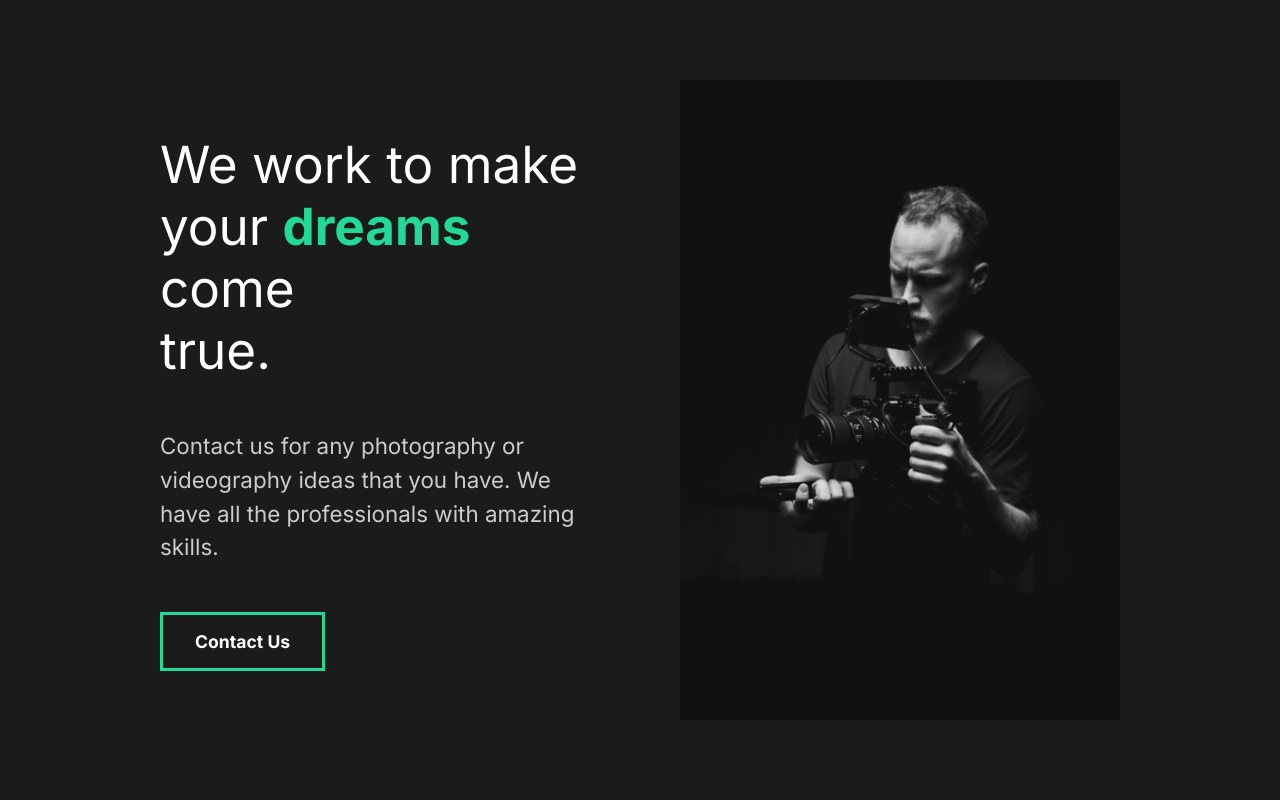
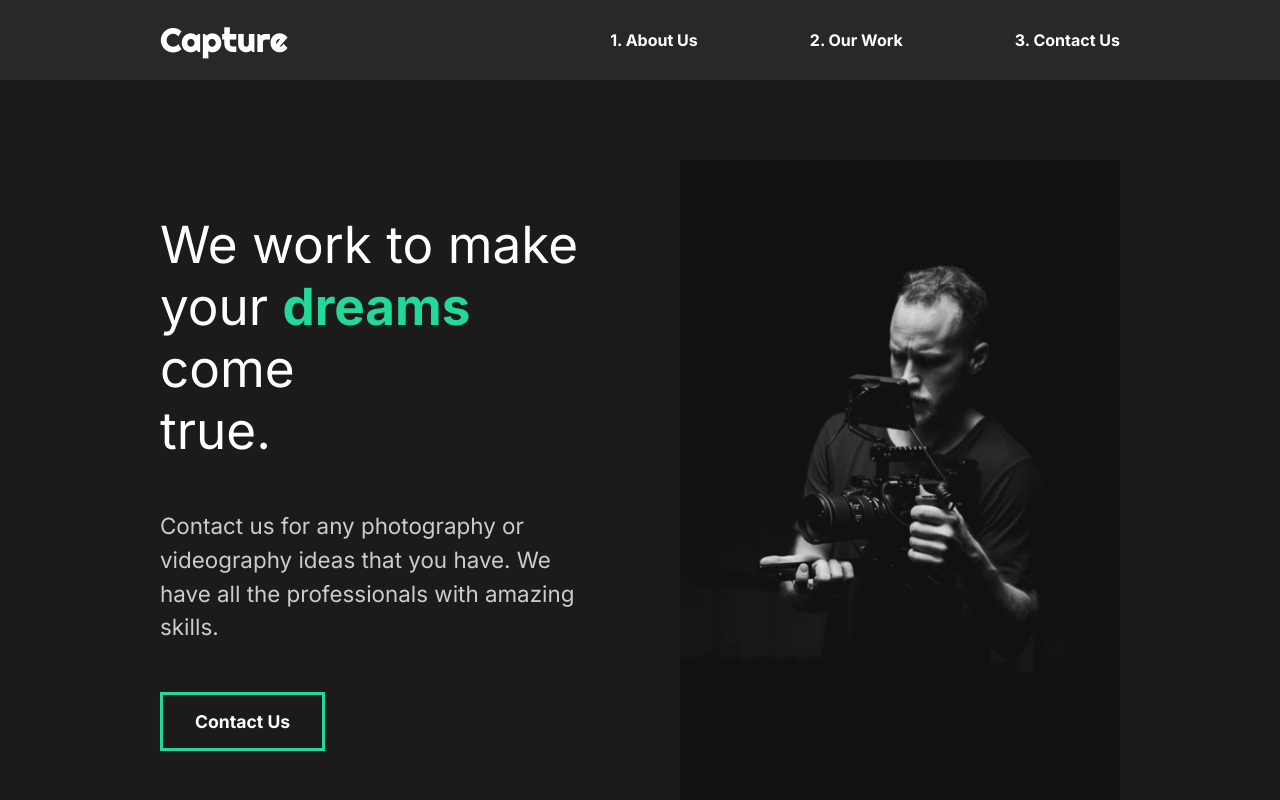
Before and after one commit to Hakobjanov/capture, a React (Create React App) app: page / in a window 1280 px wide. Shown: the top 800 px of the page. Built offline with nearby package versions, Linux system fonts and the light colour scheme.

Commit message:
add Nav bar

```diff
--- a/src/App.js
+++ b/src/App.js
@@ -1,11 +1,13 @@
 import React from "react";
 import GlobalStyles from "./components/GlobalStyles";
 import AboutUs from "./pages/AboutUs";
+import Nav from "./components/Nav";
 
 function App() {
   return (
     <div>
       <GlobalStyles />
+      <Nav />
       <AboutUs />
     </div>
   );
--- a/src/components/GlobalStyles.js
+++ b/src/components/GlobalStyles.js
@@ -10,7 +10,6 @@
   body {
     background: #1b1b1b;
     font-family: 'Inter', sans-serif;
-    /* font-family: 'Righteous', cursive; */
   }
 
   button {
--- /dev/null
+++ b/src/components/Nav.js
@@ -0,0 +1,59 @@
+import React from "react";
+import styled from "styled-components/macro";
+
+const Nav = () => {
+  return (
+    <StyledNav>
+      <h1>
+        <a href="#" id="logo">
+          Capture
+        </a>
+      </h1>
+      <ul>
+        <li>
+          <a href="#">1. About Us</a>
+        </li>
+        <li>
+          <a href="#">2. Our Work</a>
+        </li>
+        <li>
+          <a href="#">3. Contact Us</a>
+        </li>
+      </ul>
+    </StyledNav>
+  );
+};
+
+const StyledNav = styled.nav`
+  min-height: 10vh;
+  display: flex;
+  margin: auto;
+  justify-content: space-between;
+  align-items: center;
+  padding: 1rem 10rem;
+  background-color: #282828;
+
+  a {
+    color: #fff;
+    text-decoration: none;
+    font-weight: bold;
+  }
+
+  ul {
+    display: flex;
+    list-style: none;
+  }
+
+  li {
+    padding-left: 7rem;
+    position: relative;
+  }
+
+  #logo {
+    font-family: "Righteous", cursive;
+    font-size: 2rem;
+    letter-spacing: 1px;
+  }
+`;
+
+export default Nav;
```
Also changed, not shown: 1 other file (tests, documents, lock files or other folders).
